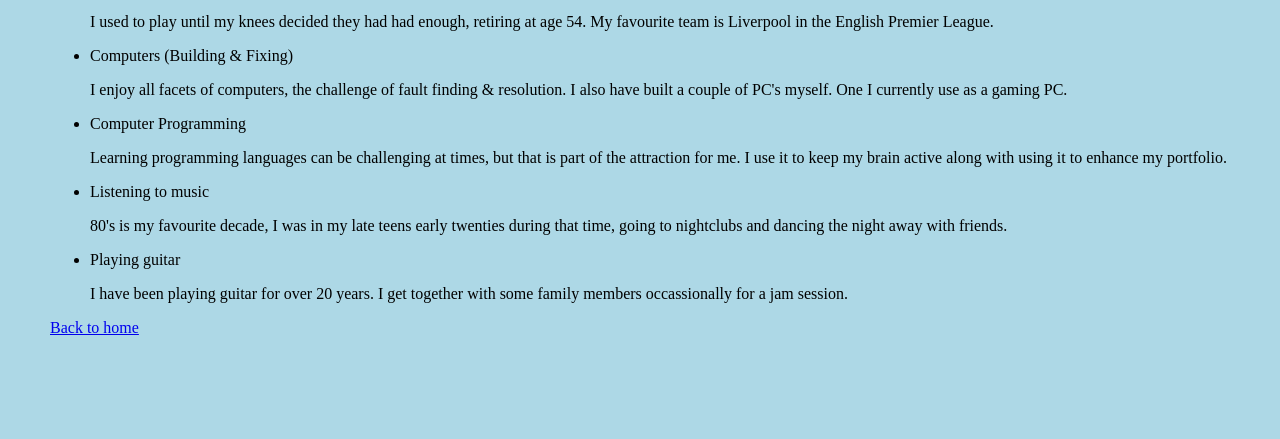
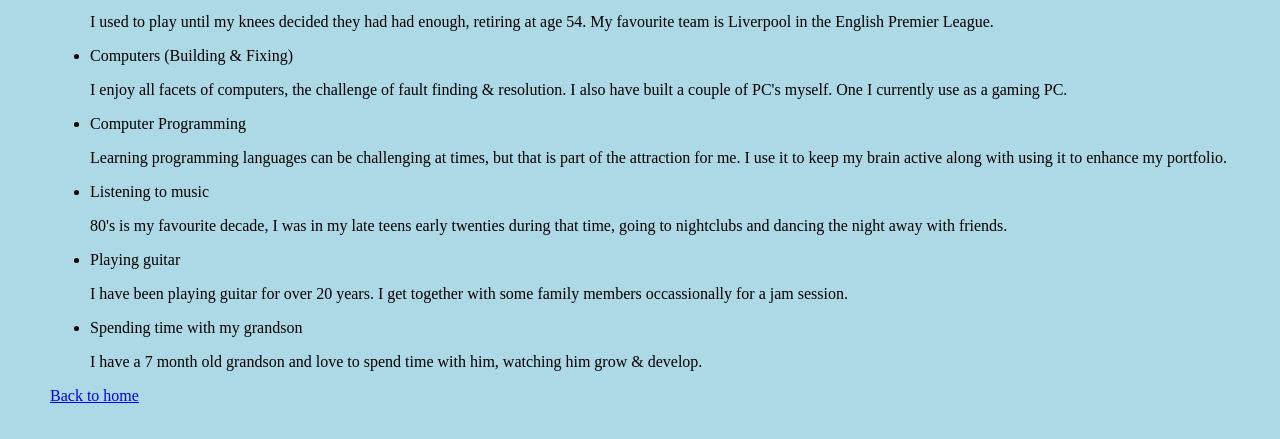
Before and after one commit to Stipane/resume, a plain HTML site: page hobbies.html in a window 1280 px wide. Shown: the part 101-540 px from the top of the page. Drawn offline with Linux system fonts and the light colour scheme.

Commit message:
Update hobbies.html

```diff
--- a/hobbies.html
+++ b/hobbies.html
@@ -20,6 +20,8 @@
         <p>80's is my favourite decade, I was in my late teens early twenties during that time, going to nightclubs and dancing the night away with friends.</p>
         <li>Playing guitar</li>
         <p>I have been playing guitar for over 20 years. I get together with some family members occassionally for a jam session.</p>
+        <li>Spending time with my grandson</li>
+        <p>I have a 7 month old grandson and love to spend time with him, watching him grow & develop.</p>
     </ul>
     <footer>
         <a href="https://stipane.github.io/resume/">Back to home</a>
```
